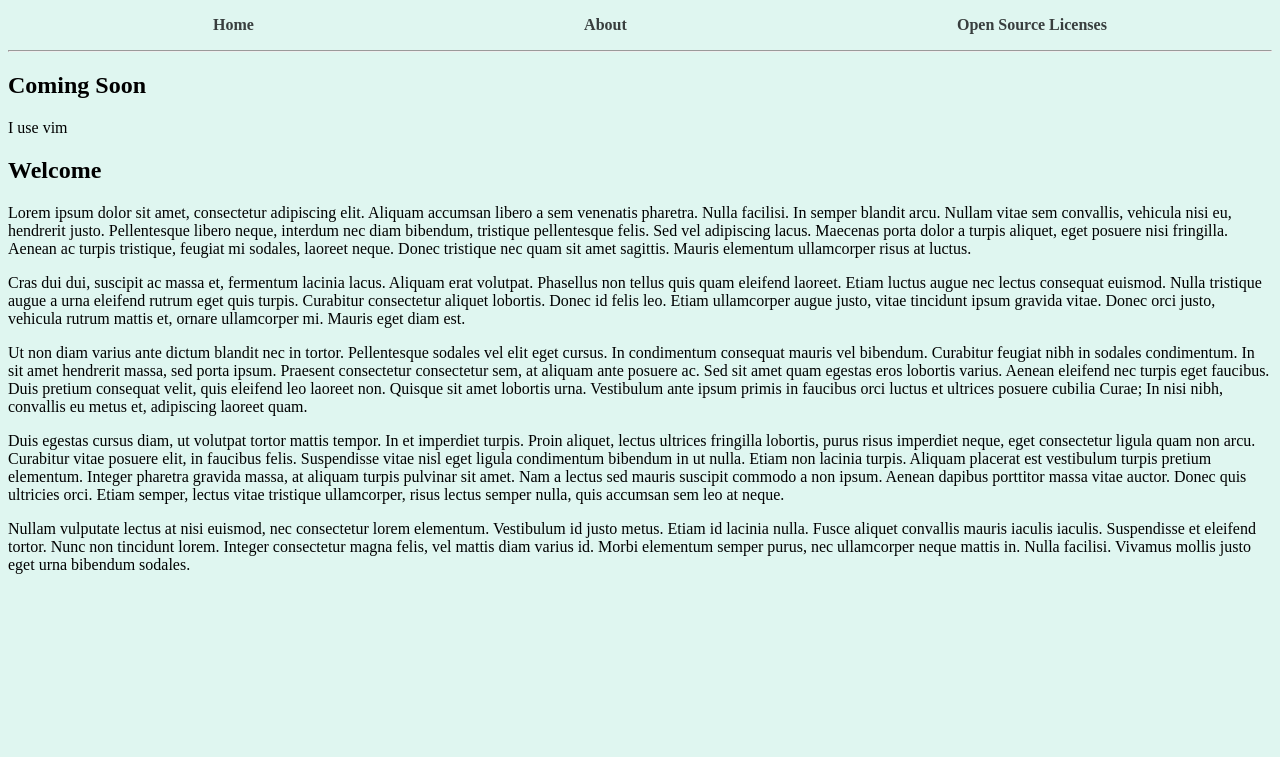
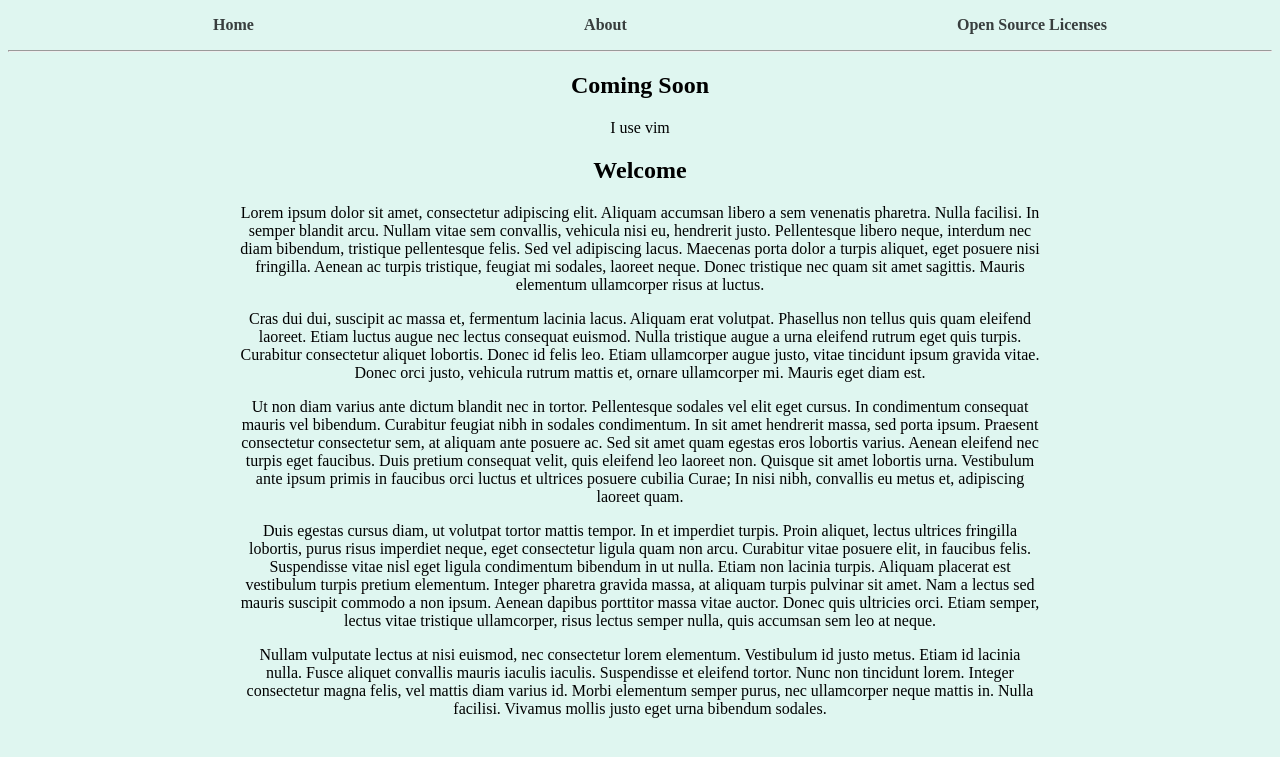
Before and after one commit to NicholasDefranco/site, a Jekyll site: the page built from index.html, in a window 1280 px wide. Shown: the top 757 px of the page. Built offline with Jekyll 4.4.1, drawn with Linux system fonts in a browser that asks for light colours.

Commit message:
Centred all the content

```diff
--- a/_layouts/default.html
+++ b/_layouts/default.html
@@ -9,6 +9,8 @@
   </head>
   <body>
     {% include navigation.html %}
-    {{ content }}
+    <main>
+      {{ content }}
+    </main>
   </body>
 </html>
--- a/site.css
+++ b/site.css
@@ -36,6 +36,16 @@ nav > ul > li > a:hover {
   text-decoration:underline;
 }
 
+/* content */
 body {
   background-color: #DFF6F0;
 }
+
+main {
+  margin: auto;
+  max-width: 50em;
+}
+
+main h1, h2, h3, h4, h5, h6, p {
+  text-align: center;
+}
```
